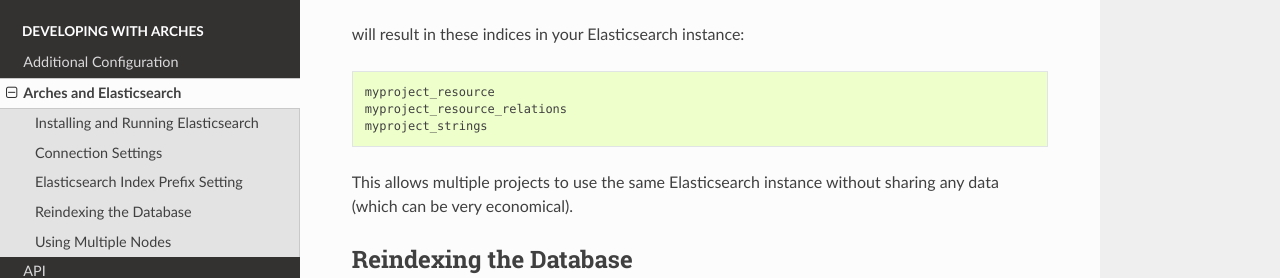
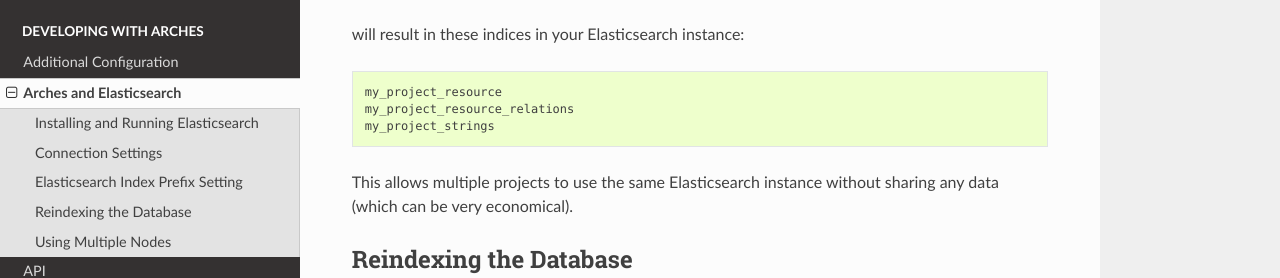
Before and after one commit to archesproject/arches-docs, a Sphinx documentation site: the page built from docs/arches-and-elasticsearch.txt, in a window 1280 px wide and 900 px high, scrolled down 1873 px. Shown: the part 175-453 px from the top of the window. Built offline with Sphinx 7.4.7 and the Read the Docs theme 2.0.0, drawn with Linux system fonts in a browser that asks for light colours.

Commit message:
fix names of example indices

```diff
--- a/docs/arches-and-elasticsearch.txt
+++ b/docs/arches-and-elasticsearch.txt
@@ -78,9 +78,9 @@
 
 will result in these indices in your Elasticsearch instance::
 
-    myproject_resource
-    myproject_resource_relations
-    myproject_strings
+    my_project_resource
+    my_project_resource_relations
+    my_project_strings
 
 This allows multiple projects to use the same Elasticsearch instance without sharing any data
 (which can be very economical).
```
